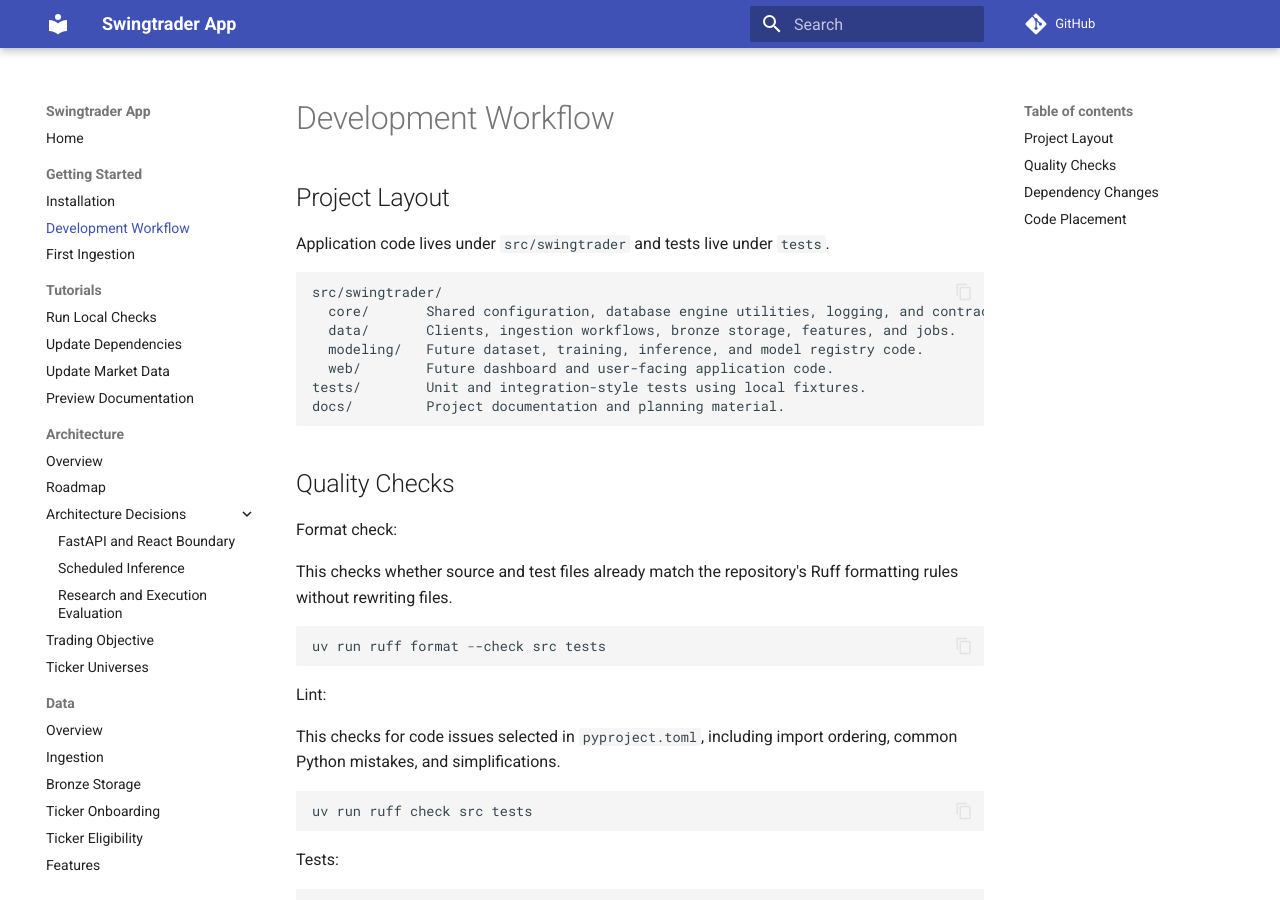
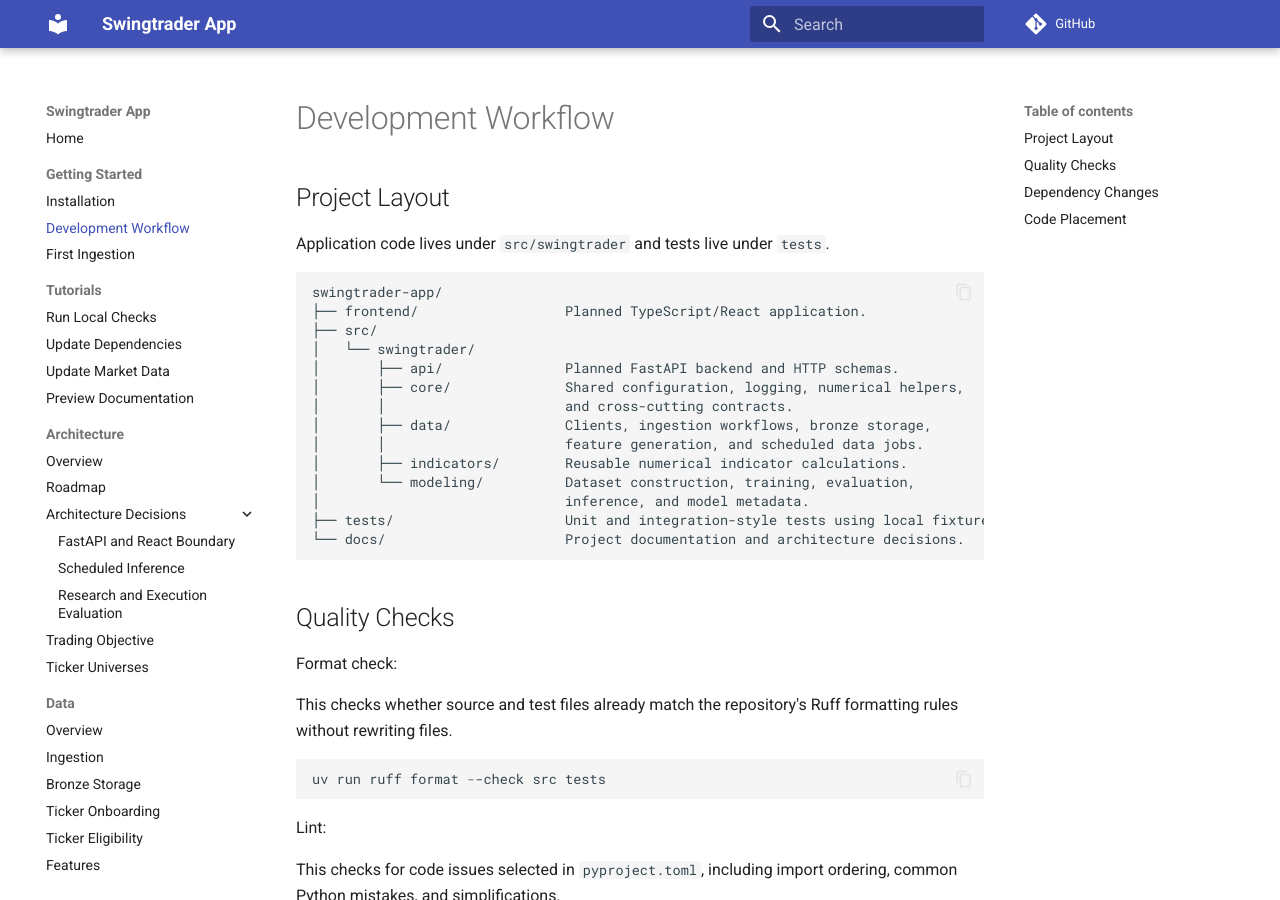
Before and after one commit to Frallmeister/swingtrader-app, an MkDocs documentation site: the page built from docs/getting-started/development.md, in a window 1280 px wide and 900 px high. Built offline with MkDocs 1.6.1 and Material for MkDocs 9.7.7, drawn with Linux system fonts in a browser that asks for light colours; comment, search, counter and statistics services are not loaded.

Commit message:
Update stale docs

````diff
--- a/docs/getting-started/development.md
+++ b/docs/getting-started/development.md
@@ -5,13 +5,20 @@
 Application code lives under `src/swingtrader` and tests live under `tests`.
 
 ```text
-src/swingtrader/
-  core/       Shared configuration, database engine utilities, logging, and contracts.
-  data/       Clients, ingestion workflows, bronze storage, features, and jobs.
-  modeling/   Future dataset, training, inference, and model registry code.
-  web/        Future dashboard and user-facing application code.
-tests/        Unit and integration-style tests using local fixtures.
-docs/         Project documentation and planning material.
+swingtrader-app/
+├── frontend/                  Planned TypeScript/React application.
+├── src/
+│   └── swingtrader/
+│       ├── api/               Planned FastAPI backend and HTTP schemas.
+│       ├── core/              Shared configuration, logging, numerical helpers,
+│       │                      and cross-cutting contracts.
+│       ├── data/              Clients, ingestion workflows, bronze storage,
+│       │                      feature generation, and scheduled data jobs.
+│       ├── indicators/        Reusable numerical indicator calculations.
+│       └── modeling/          Dataset construction, training, evaluation,
+│                              inference, and model metadata.
+├── tests/                     Unit and integration-style tests using local fixtures.
+└── docs/                      Project documentation and architecture decisions.
 ```
 
 ## Quality Checks
````
Also changed, not shown: src/swingtrader/core/README.md (+1 -1 lines).
